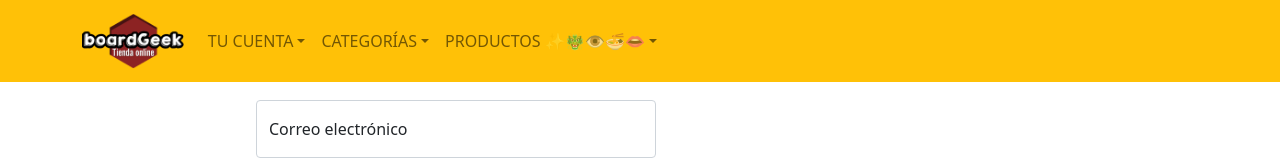
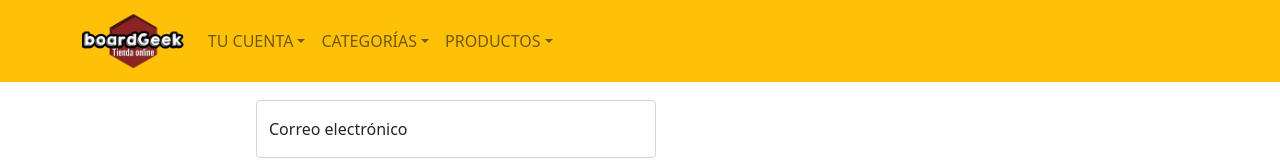
Before and after one commit to jcmenaartero/BoardGeek-FRONTEND, a React (Create React App) app in the folder appboardgeek/: page /login in a window 1280 px wide. Shown: the top 160 px of the page. Built offline with nearby package versions, Linux system fonts and the light colour scheme.

Commit message:
Test pipeline 16/03/22 #12

```diff
--- a/appboardgeek/src/components/layout/NavBar.jsx
+++ b/appboardgeek/src/components/layout/NavBar.jsx
@@ -20,7 +20,7 @@ export const NavBar = () => {
                 <NavDropdown.Item href="boardgames"><i className="bi bi-dice-5"></i>  Boardgames</NavDropdown.Item>
                 <NavDropdown.Item href="expansions"><i className="bi bi-puzzle"></i>  Expansions</NavDropdown.Item>
                 </NavDropdown>
-                <NavDropdown title="PRODUCTOS ✨🐲👁️🍜👄" id="basic-nav-dropdown">
+                <NavDropdown title="PRODUCTOS" id="basic-nav-dropdown">
                 <NavDropdown.Item href="backend"><i className="bi bi-gear-fill"></i>  Productos</NavDropdown.Item>
                 </NavDropdown>
             </Nav>
```
